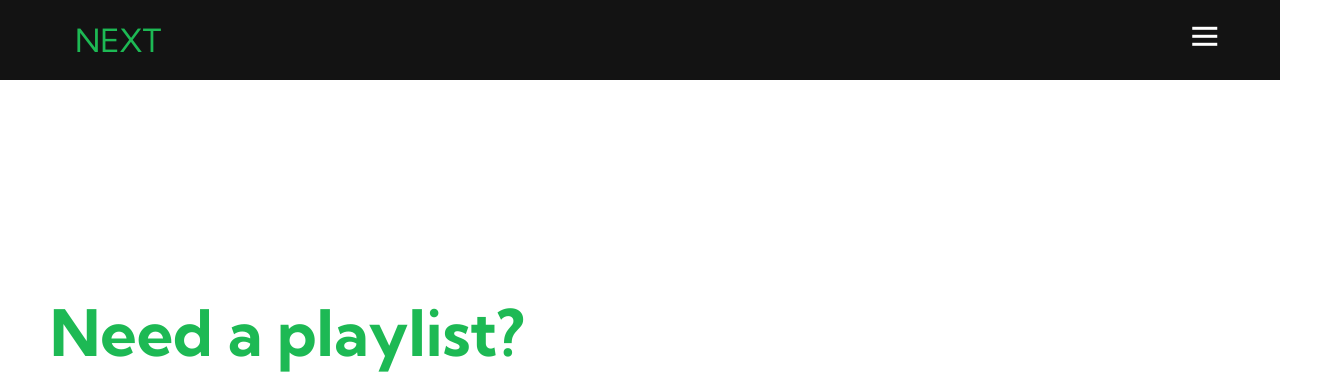
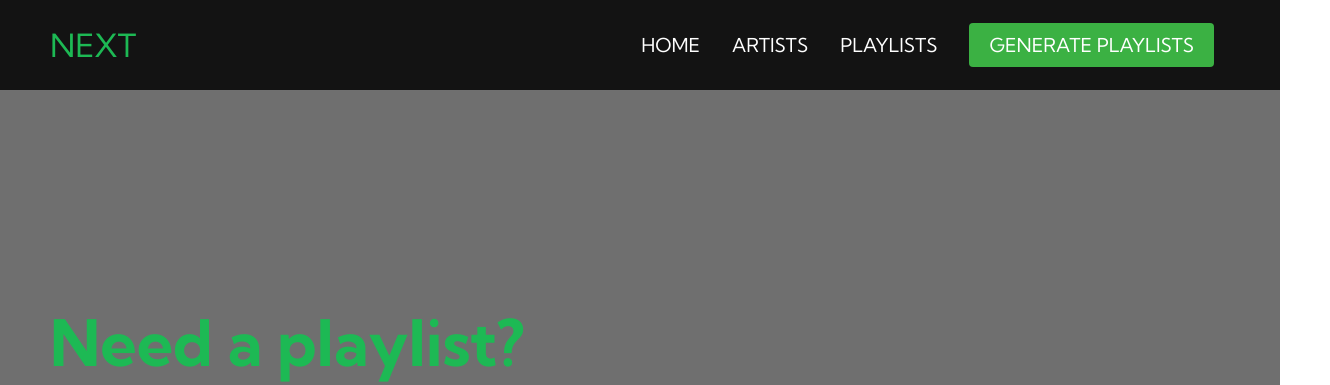
Before and after one commit to ZekuuMatthew/SongPlaylistGenerator, a plain HTML site: page index.html in a window 1280 px wide. Shown: the top 385 px of the page, 1330 px wide, since content can reach past the window. Drawn offline with Linux system fonts and the light colour scheme.

Commit message:
Updated 11/1/2024  styles.css

```diff
--- a/styles.css
+++ b/styles.css
@@ -8,7 +8,7 @@
 
 .navbar {
     background: #131313;
-    height: 80px;
+    height: 90px;
     display: flex;
     justify-content: center;
     align-items: center;
@@ -24,7 +24,7 @@
     height: 80px;
     z-index: 1;
     width: 100%;
-    max-width: 1300px;
+    max-width: 2000px;
     margin: 0 auto;
     padding: 0 50px;
 }
@@ -56,7 +56,7 @@
 }
 
 .navbar__item {
-    height: 80px;
+    height: 90px;
 }
 
 .navbar__links {
@@ -102,7 +102,7 @@
     transition: all 0.3s ease;
 }
 
-@media screen and (max-width: 2000px) {
+@media screen and (max-width: 1000px) {
     .navbar__menu {
         display: grid;
         grid-template-columns: auto;
@@ -122,7 +122,6 @@
         opacity: 1;
         z-index: 99;
     }
-
 
 
     .navbar__menu.active {
@@ -196,7 +195,7 @@
 }
 
 .main {
-    background-color: #fff;
+    background-color: #6f6f6f;
 }
 
 .main__container {
@@ -206,7 +205,7 @@
     justify-self: center;
     margin: 0 auto;
     height: 90vh;
-    background-color: #fff;
+    background-color: #6f6f6f;
     z-index: 1;
     width: 100%;
     max-width: 1300px;
@@ -521,7 +520,7 @@
 }
 
 .footer__link--items a {
-    color: #fff;
+    color: #000;
     text-decoration: none;
     margin-bottom: 0.5rem;
 }
```
